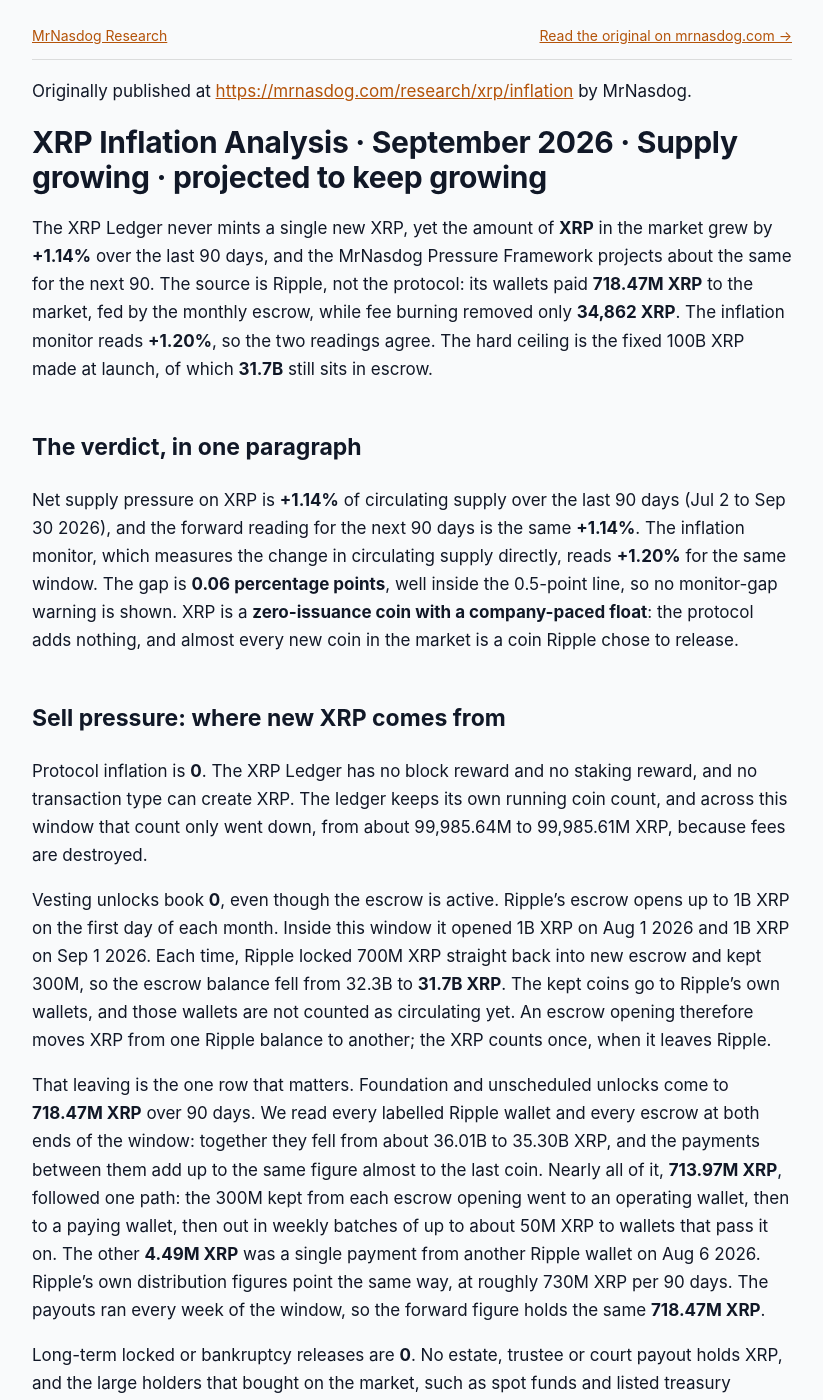
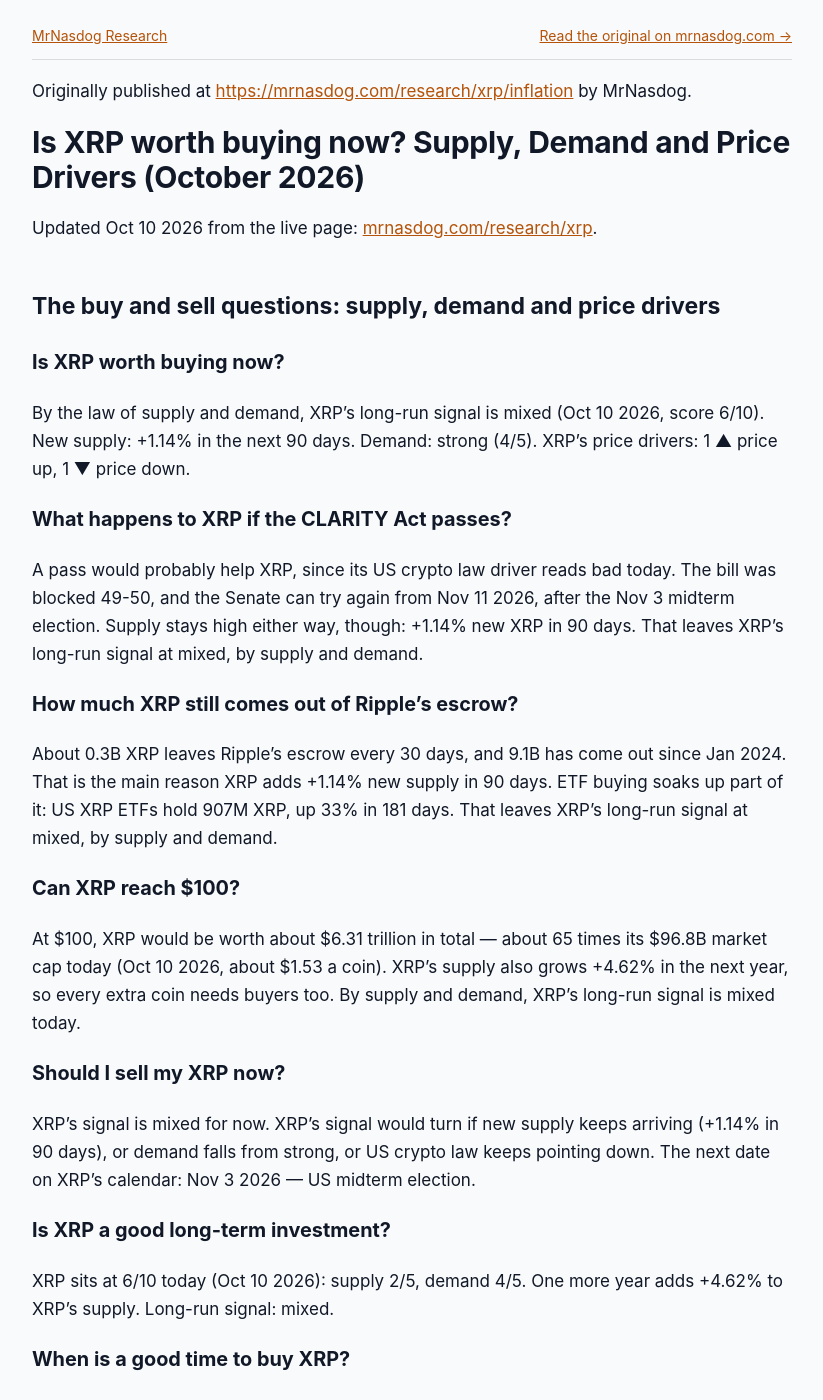
Before and after one commit to jeevansongmy-spec/mrnasdog-articles, a Jekyll site: the page built from crypto/xrp-pressure-framework.md, in a window 1280 px wide and 1400 px high. Shown: the whole window, without its empty margins (228-1051 px from the left). Built offline with Jekyll 4.4.1, drawn with Linux system fonts in a browser that asks for light colours; some of the changed text lies outside the part shown.

Commit message:
publish: crypto/xrp-pressure-framework

```diff
--- a/crypto/xrp-pressure-framework.md
+++ b/crypto/xrp-pressure-framework.md
@@ -1,14 +1,64 @@
 ---
-title: "XRP Inflation Analysis · September 2026 · Supply growing · projected to keep growing"
+title: "Is XRP worth buying now? Supply, Demand and Price Drivers (October 2026)"
 description: "XRP supply is growing: nothing is minted, but Ripple paid 718.5M XRP from its wallets in 90 days against a 34.9K fee burn. +1.14% net, projected the same next."
 canonical_url: "https://mrnasdog.com/research/xrp/inflation"
 tags: ["crypto", "xrp", "ripple", "escrow"]
 published: true
 ---
-
 Originally published at [https://mrnasdog.com/research/xrp/inflation](https://mrnasdog.com/research/xrp/inflation) by MrNasdog.
 
-# XRP Inflation Analysis · September 2026 · Supply growing · projected to keep growing
+# Is XRP worth buying now? Supply, Demand and Price Drivers (October 2026)
+
+<!-- questions:start -->
+
+Updated Oct 10 2026 from the live page: [mrnasdog.com/research/xrp](https://mrnasdog.com/research/xrp).
+
+## The buy and sell questions: supply, demand and price drivers
+
+### Is XRP worth buying now?
+
+By the law of supply and demand, XRP's long-run signal is mixed (Oct 10 2026, score 6/10). New supply: +1.14% in the next 90 days. Demand: strong (4/5). XRP's price drivers: 1 ▲ price up, 1 ▼ price down.
+
+### What happens to XRP if the CLARITY Act passes?
+
+A pass would probably help XRP, since its US crypto law driver reads bad today. The bill was blocked 49-50, and the Senate can try again from Nov 11 2026, after the Nov 3 midterm election. Supply stays high either way, though: +1.14% new XRP in 90 days. That leaves XRP's long-run signal at mixed, by supply and demand.
+
+### How much XRP still comes out of Ripple's escrow?
+
+About 0.3B XRP leaves Ripple's escrow every 30 days, and 9.1B has come out since Jan 2024. That is the main reason XRP adds +1.14% new supply in 90 days. ETF buying soaks up part of it: US XRP ETFs hold 907M XRP, up 33% in 181 days. That leaves XRP's long-run signal at mixed, by supply and demand.
+
+### Can XRP reach $100?
+
+At $100, XRP would be worth about $6.31 trillion in total — about 65 times its $96.8B market cap today (Oct 10 2026, about $1.53 a coin). XRP's supply also grows +4.62% in the next year, so every extra coin needs buyers too. By supply and demand, XRP's long-run signal is mixed today.
+
+### Should I sell my XRP now?
+
+XRP's signal is mixed for now. XRP's signal would turn if new supply keeps arriving (+1.14% in 90 days), or demand falls from strong, or US crypto law keeps pointing down. The next date on XRP's calendar: Nov 3 2026 — US midterm election.
+
+### Is XRP a good long-term investment?
+
+XRP sits at 6/10 today (Oct 10 2026): supply 2/5, demand 4/5. One more year adds +4.62% to XRP's supply. Long-run signal: mixed.
+
+### When is a good time to buy XRP?
+
+By the law of supply and demand, the better time to buy XRP is when its new supply is low, demand is high and its price drivers point up. XRP today: +1.14% new supply in 90 days (growing), demand strong (4/5), drivers 1 ▲ / 1 ▼.
+
+### What could push XRP's price up or down?
+
+Right now 3 things drive XRP's price (1 ▲, 1 ▼).
+- Ripple's escrow: 9.1B XRP left escrow since Jan 2024; about 0.3B more every 30 days.
+- ▼ US crypto law: Law blocked 49-50; Senate can try again from Nov 11 2026.
+- ▲ XRP ETFs: US XRP ETFs: 907M XRP, up 33% in 181 days.
+
+### Is XRP a better investment than Bitcoin?
+
+Side by side on Oct 10 2026: XRP at 6/10 with a mixed signal, Bitcoin at 8.5/10 with a positive signal. By supply and demand, XRP is the weaker of the two.
+
+*Every answer here applies basic economic theory — the law of supply and demand — to this coin's data. It is not financial advice.*
+
+<!-- questions:end -->
+
+## Part 1 · Supply: XRP Inflation Analysis · September 2026 · Supply growing · projected to keep growing
 
 The XRP Ledger never mints a single new XRP, yet the amount of **XRP** in the market grew by **+1.14%** over the last 90 days, and the MrNasdog Pressure Framework projects about the same for the next 90. The source is Ripple, not the protocol: its wallets paid **718.47M XRP** to the market, fed by the monthly escrow, while fee burning removed only **34,862 XRP**. The inflation monitor reads **+1.20%**, so the two readings agree. The hard ceiling is the fixed 100B XRP made at launch, of which **31.7B** still sits in escrow.
 
```
